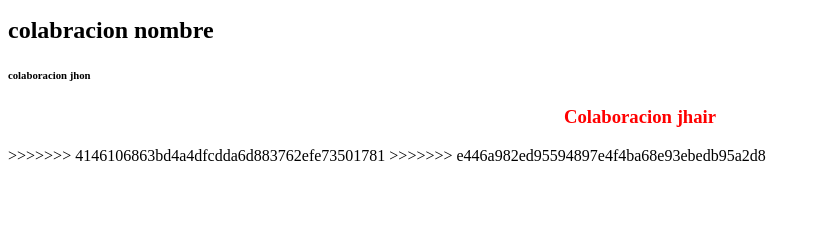
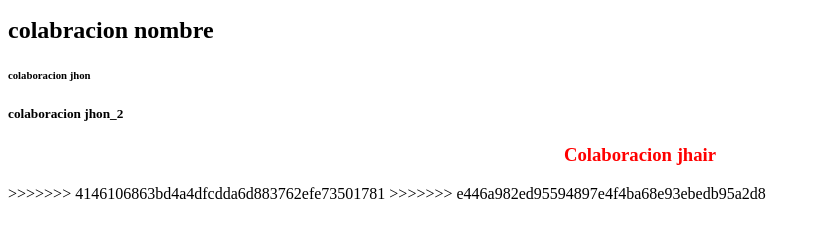
Before and after one commit to guillermosifu/colaborativo, a plain HTML site: page index.html in a window 1280 px wide. Shown: the part 416-654 px from the top of the page, without its empty margins (0-821 px from the left). Drawn offline with Linux system fonts and the light colour scheme.

Commit message:
second try

```diff
--- a/index.html
+++ b/index.html
@@ -31,6 +31,7 @@
     <h2>colaboracion david</h2>
     <h2>colabracion nombre </h2>
     <h6>colaboracion jhon</h6>
+    <h5>colaboracion jhon_2</h5>
 
     <footer>
 
```
